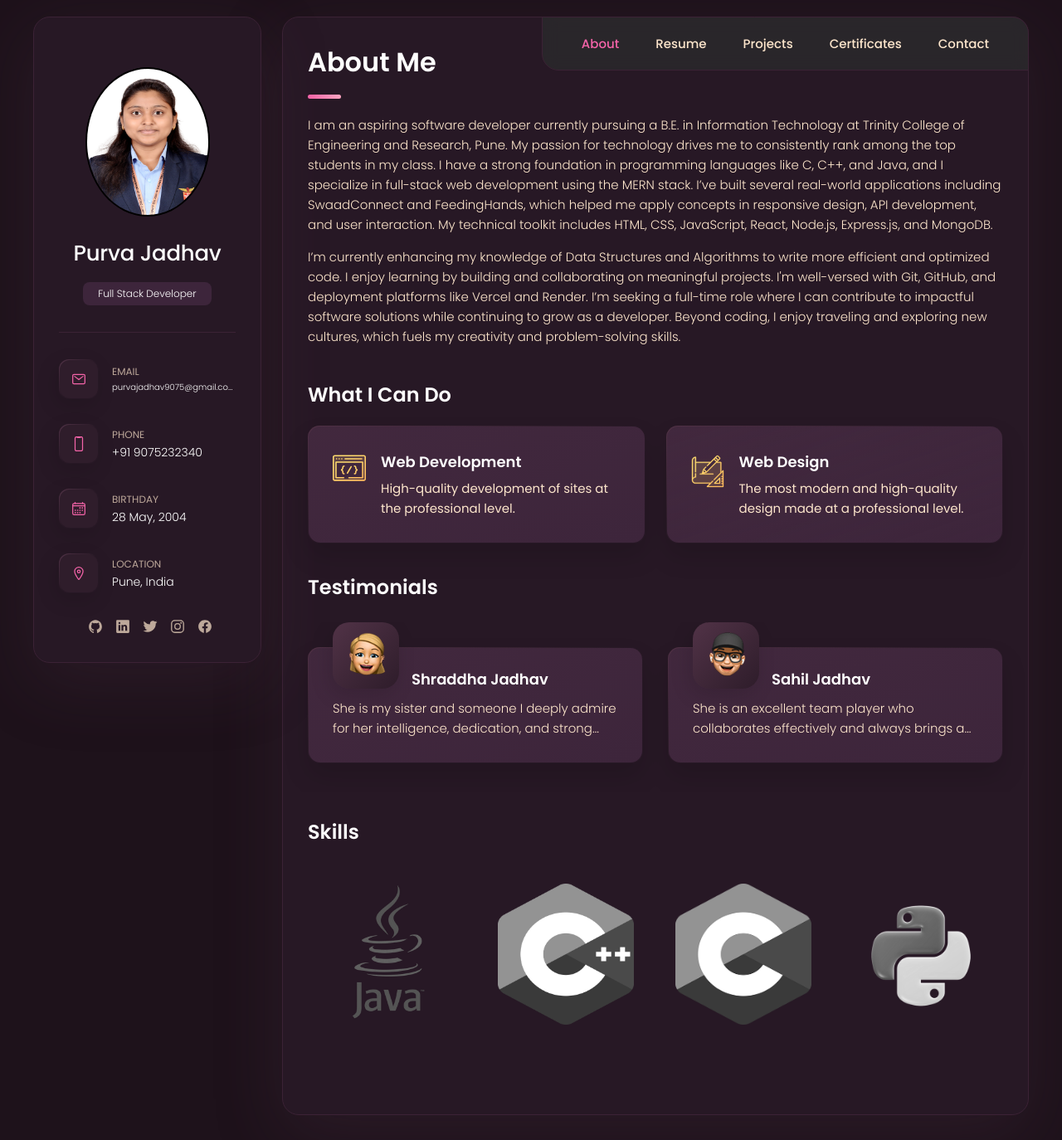
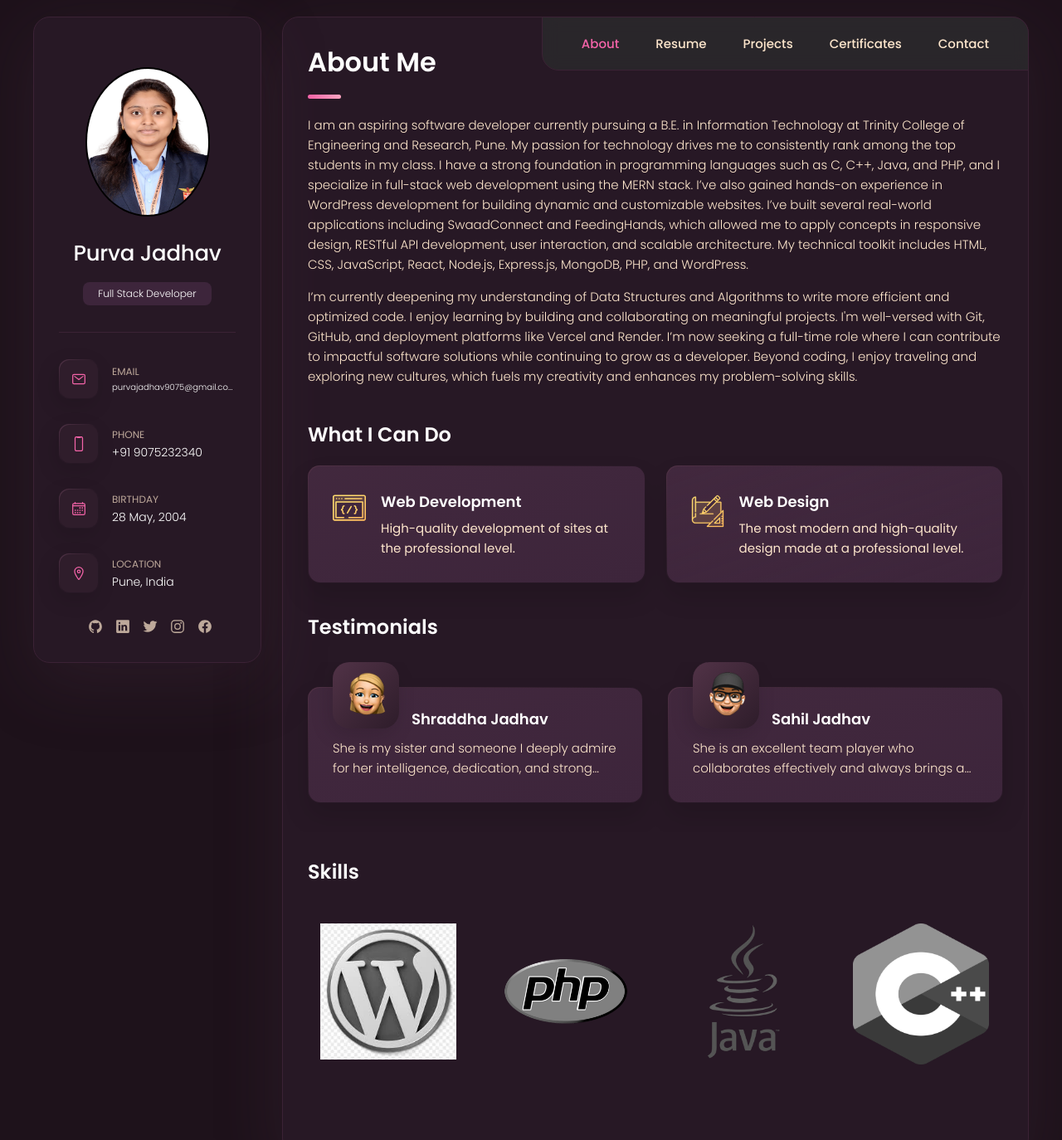
Before and after one commit to PurvaSJadhav/Portfolio, a plain HTML site: page index.html in a window 1280 px wide. Shown: the part 40-1414 px from the top of the page at 83% size. Drawn offline with nearby package versions, Linux system fonts and the light colour scheme.

Commit message:
files added!

```diff
--- a/index.html
+++ b/index.html
@@ -221,12 +221,19 @@
 
         <section class="about-text">
           <p>
-            I am an aspiring software developer currently pursuing a B.E. in Information Technology at Trinity College of Engineering and Research, Pune. My passion for technology drives me to consistently rank among the top students in my class. I have a strong foundation in programming languages like C, C++, and Java, and I specialize in full-stack web development using the MERN stack. I’ve built several real-world applications including SwaadConnect and FeedingHands, which helped me apply concepts in responsive design, API development, and user interaction. My technical toolkit includes HTML, CSS, JavaScript, React, Node.js, Express.js, and MongoDB.
+            I am an aspiring software developer currently pursuing a B.E. in Information Technology at Trinity College of Engineering and Research, Pune.
+            My passion for technology drives me to consistently rank among the top students in my class. I have a strong foundation in programming languages
+            such as C, C++, Java, and PHP, and I specialize in full-stack web development using the MERN stack. I’ve also gained hands-on experience
+            in WordPress development for building dynamic and customizable websites. I’ve built several real-world applications including SwaadConnect and
+            FeedingHands, which allowed me to apply concepts in responsive design, RESTful API development, user interaction, and scalable architecture.
+            My technical toolkit includes HTML, CSS, JavaScript, React, Node.js, Express.js, MongoDB, PHP, and WordPress.
           </p>
 
           <p>
-            I’m currently enhancing my knowledge of Data Structures and Algorithms to write more efficient and optimized code. I enjoy learning by building and collaborating on meaningful projects. I'm well-versed with Git, GitHub, and deployment platforms like Vercel and Render. I’m seeking a full-time role where I can contribute to impactful software solutions while continuing to grow as a developer. Beyond coding, I enjoy traveling and exploring new cultures, which fuels my creativity and problem-solving skills.
-
+            I’m currently deepening my understanding of Data Structures and Algorithms to write more efficient and optimized code. I enjoy learning by building
+            and collaborating on meaningful projects. I'm well-versed with Git, GitHub, and deployment platforms like Vercel and Render. I’m now seeking a
+            full-time role where I can contribute to impactful software solutions while continuing to grow as a developer. Beyond coding, I enjoy traveling and
+            exploring new cultures, which fuels my creativity and enhances my problem-solving skills.
           </p>
         </section>
 
@@ -460,6 +467,18 @@
           <h3 class="h3 clients-title">Skills</h3>
 
           <ul class="clients-list has-scrollbar">
+
+            <li class="clients-item">
+              <a href="#">
+                <img src="assets\images\wordpress.jpeg" alt="client logo">
+              </a>
+            </li>
+
+            <li class="clients-item">
+              <a href="#">
+                <img src="assets\images\php.png" alt="client logo">
+              </a>
+            </li>
 
             <li class="clients-item">
               <a href="#">
@@ -991,6 +1010,34 @@
               <a href="#">
 
                 <figure class="certificates-banner-box">
+                  <img src="./assets/images/certificate 9.png" alt="Design digest #80" loading="lazy">
+                </figure>
+
+                <div class="certificates-content">
+
+                  <div class="certificates-meta">
+                    <p class="certificates-category">Udemy</p>
+
+                    <span class="dot"></span>
+
+                    <time datetime="2022-02-23">July 21, 2025</time>
+                  </div>
+
+                  <h3 class="h3 certificates-item-title">Learn Php and MySQL for Web Development </h3>
+
+                  <p class="certificates-text">
+                    I have successfully completed the course of Udemy (Learn Php and MySQL for Web Application and Web Development).
+                  </p>
+
+                </div>
+
+              </a>
+            </li>
+
+            <li class="certificates-post-item">
+              <a href="#">
+
+                <figure class="certificates-banner-box">
                   <img src="./assets/images/certificate 3.png" alt="Design digest #80" loading="lazy">
                 </figure>
 
```
Also changed, not shown: assets/images/certificate 9.png (added), assets/images/php.png (added), assets/images/wordpress.jpeg (added).
